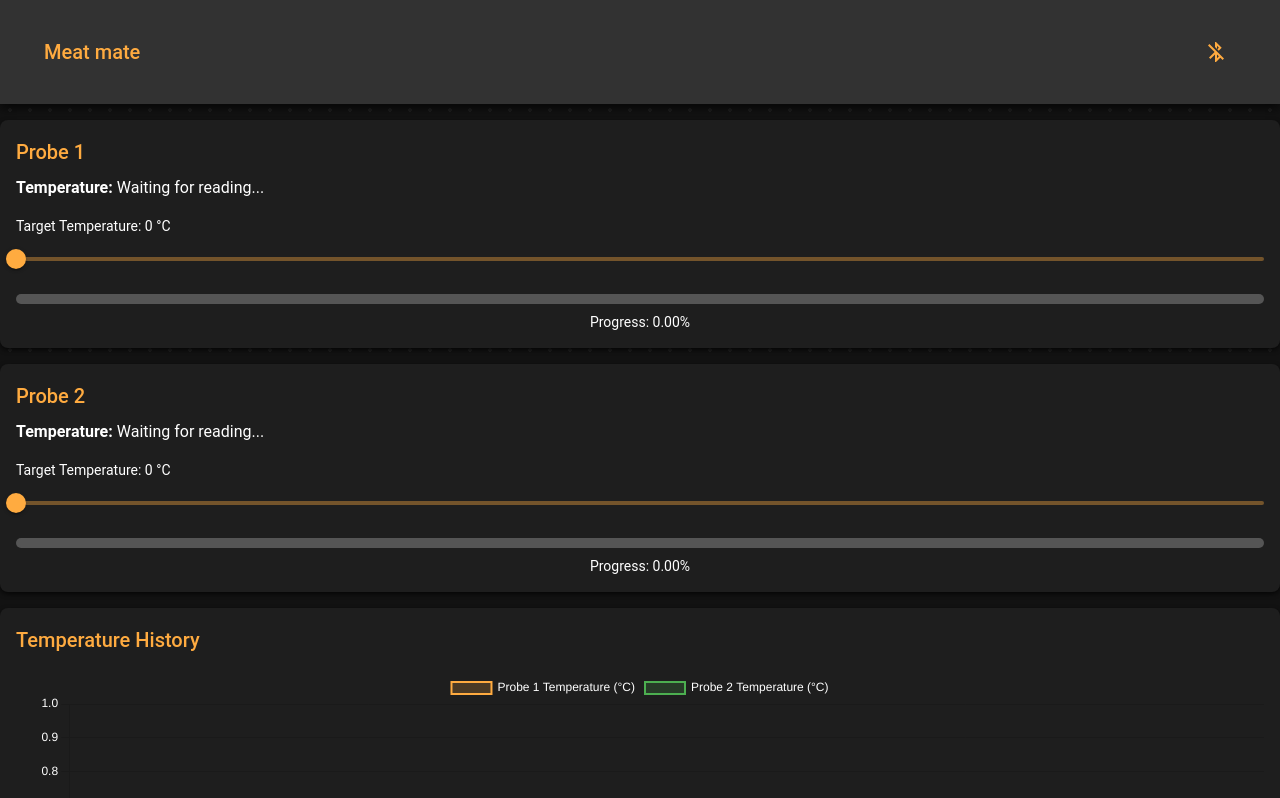
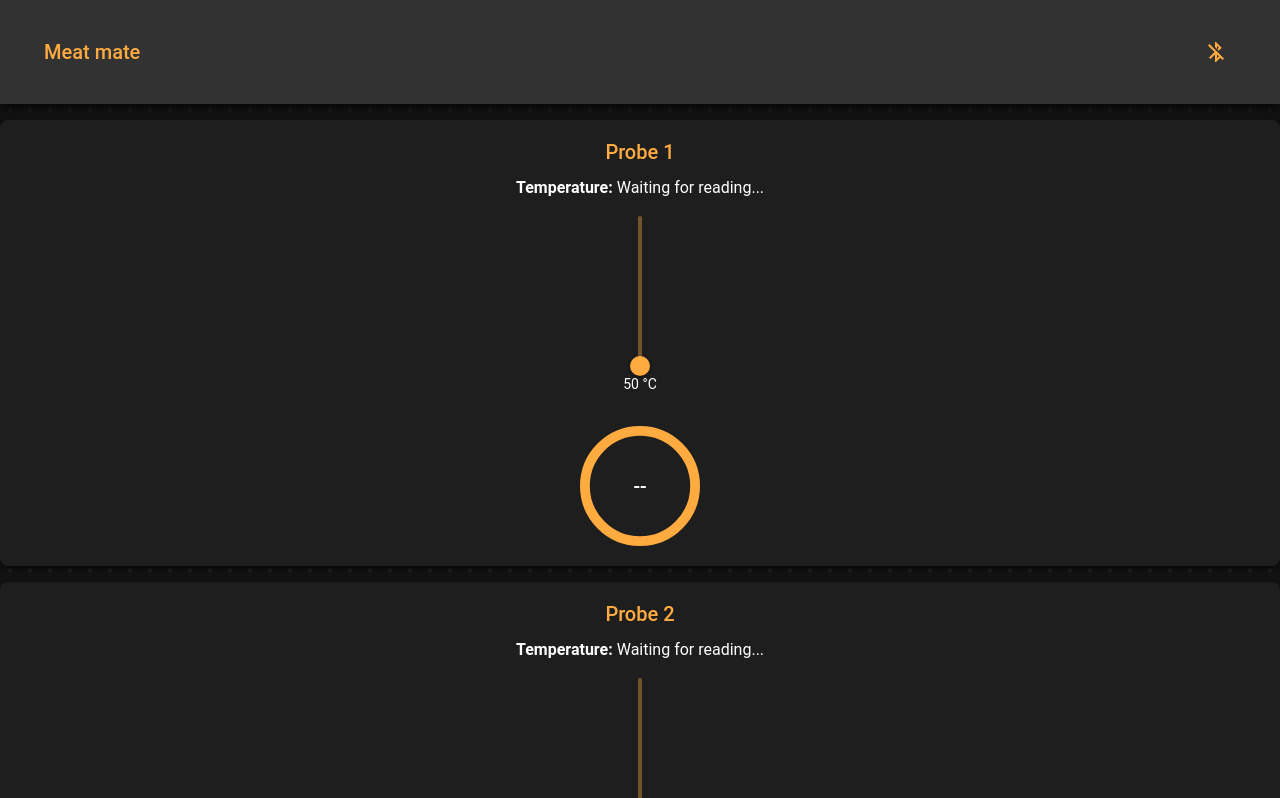
Before and after one commit to Morton/meatmate, a React (Create React App) app: page / in a window 1280 px wide. Shown: the top 798 px of the page. Built offline with nearby package versions, Linux system fonts and the light colour scheme.

Commit message:
Update TimeToTarget to be circular

```diff
--- a/src/components/TemperaturePanel.js
+++ b/src/components/TemperaturePanel.js
@@ -1,43 +1,18 @@
-import React, { useMemo, useState } from "react";
-import { Box, Typography, Slider, LinearProgress } from "@mui/material";
+import React, { useState } from "react";
+import { Box, Typography, Slider } from "@mui/material";
 import { useBluetooth } from "./BluetoothContext";
-import useTimeToTarget from "../hooks/useTimeToTarget";
+import TimeToTarget from "./TimeToTarget";
 
 const TemperaturePanel = ({ probeNumber }) => {
   const { currentTemperatures, temperatureHistories } = useBluetooth();
-  const [targetTemperature, setTargetTemperature] = useState(0);
+  const [targetTemperature, setTargetTemperature] = useState(50);
 
   const temperature = currentTemperatures[probeNumber];
   const history = temperatureHistories[probeNumber];
 
-  const timeToTarget = useTimeToTarget(history, targetTemperature);
-
-  // Convert seconds to a readable time format
-  const formatTime = (seconds) => {
-    if (seconds <= 0) return "Reached or above target.";
-
-    const hrs = Math.floor(seconds / 3600);
-    const mins = Math.floor((seconds % 3600) / 60);
-    const secs = Math.floor(seconds % 60);
-
-    return `${hrs > 0 ? hrs + "h " : ""}${mins > 0 ? mins + "m " : ""}${secs}s`;
-  };
-
-  // Calculate the actual clock time when the target will be reached
-  const targetClockTime = useMemo(() => {
-    if (timeToTarget <= 0) return "Target already reached.";
-    const targetTime = new Date(Date.now() + timeToTarget * 1000);
-    return targetTime.toLocaleTimeString();
-  }, [timeToTarget]);
-
   const handleSliderChange = (event, newValue) => {
     setTargetTemperature(newValue);
   };
-
-  const progress = useMemo(() => {
-    if (!temperature || targetTemperature <= 0) return 0;
-    return Math.min((temperature / targetTemperature) * 100, 100);
-  }, [temperature, targetTemperature]);
 
   return (
     <Box
@@ -47,6 +22,7 @@ const TemperaturePanel = ({ probeNumber }) => {
         borderRadius: 2,
         boxShadow: "0px 2px 5px rgba(0, 0, 0, 0.7)",
         marginTop: 2,
+        textAlign: "center",
       }}
     >
       <Typography variant="h6" sx={{ marginBottom: 1, color: "#ffab40" }}>
@@ -55,43 +31,36 @@ const TemperaturePanel = ({ probeNumber }) => {
       <Typography variant="body1" sx={{ color: "#ffffff" }}>
         <strong>Temperature:</strong> {temperature ? `${temperature.toFixed(2)} °C` : "Waiting for reading..."}
       </Typography>
-      <Box sx={{ marginTop: 2 }}>
-        <Typography variant="body2" sx={{ color: "#ffffff", marginBottom: 1 }}>
-          Target Temperature: {targetTemperature} °C
-        </Typography>
+      <Box
+        sx={{
+          marginTop: 2,
+          display: "flex",
+          alignItems: "center",
+          flexDirection: "column",
+        }}
+      >
         <Slider
+          orientation="vertical"
           value={targetTemperature}
           onChange={handleSliderChange}
-          min={0}
-          max={300} // Adjust the max value as per your use case
+          min={50}
+          max={250}
           step={1}
           valueLabelDisplay="auto"
-          sx={{ color: "#ffab40" }}
+          sx={{
+            height: 150,
+            color: "#ffab40",
+          }}
         />
-      </Box>
-      <Box sx={{ marginTop: 2 }}>
-        <LinearProgress
-          variant="determinate"
-          value={progress}
-          sx={{ height: 10, borderRadius: 5, backgroundColor: "#555" }}
-        />
-        <Typography
-          variant="body2"
-          sx={{ color: "#ffffff", textAlign: "center", marginTop: 1 }}
-        >
-          Progress: {progress.toFixed(2)}%
+        <Typography variant="body2" sx={{ color: "#ffffff", marginTop: 1 }}>
+          {targetTemperature} °C
         </Typography>
       </Box>
-      {timeToTarget !== null && (
-        <>
-          <Typography variant="body2" sx={{ color: "#ffffff", marginTop: 1 }}>
-            <strong>Time to Target:</strong> {formatTime(timeToTarget)}
-          </Typography>
-          <Typography variant="body2" sx={{ color: "#ffffff", marginTop: 1 }}>
-            <strong>Target Time:</strong> {targetClockTime}
-          </Typography>
-        </>
-      )}
+      <TimeToTarget
+        currentTemperature={temperature}
+        temperatureHistory={history}
+        targetTemperature={targetTemperature}
+      />
     </Box>
   );
 };
--- /dev/null
+++ b/src/components/TimeToTarget.js
@@ -0,0 +1,72 @@
+import React, { useMemo } from "react";
+import { Box, Typography, CircularProgress } from "@mui/material";
+import useTimeToTarget from "../hooks/useTimeToTarget";
+
+const TimeToTarget = ({ currentTemperature, temperatureHistory, targetTemperature }) => {
+  const timeToTarget = useTimeToTarget(temperatureHistory, targetTemperature);
+
+  const progress = useMemo(() => {
+    if (!currentTemperature || targetTemperature <= 50) return 0;
+    return Math.min((currentTemperature / targetTemperature) * 100, 100);
+  }, [currentTemperature, targetTemperature]);
+
+  // Convert seconds to a readable time format
+  const formatTime = (seconds) => {
+    if (seconds <= 0) return "Reached or above target.";
+
+    const hrs = Math.floor(seconds / 3600);
+    const mins = Math.floor((seconds % 3600) / 60);
+    const secs = Math.floor(seconds % 60);
+
+    return `${hrs > 0 ? hrs + "h " : ""}${mins > 0 ? mins + "m " : ""}${secs}s`;
+  };
+
+  const targetClockTime = useMemo(() => {
+    if (timeToTarget <= 0) return "Target already reached.";
+    const targetTime = new Date(Date.now() + timeToTarget * 1000);
+    return targetTime.toLocaleTimeString();
+  }, [timeToTarget]);
+
+  return (
+    <Box sx={{ marginTop: 4, textAlign: "center" }}>
+      <Box sx={{ position: "relative", display: "inline-flex" }}>
+        <CircularProgress
+          variant="determinate"
+          value={timeToTarget !== null && !isNaN(timeToTarget) && timeToTarget > 0 ? progress : 100}
+          size={120}
+          sx={{ color: timeToTarget !== null && timeToTarget <= 0 ? "#4caf50" : "#ffab40" }}
+        />
+        <Box
+          sx={{
+            top: 0,
+            left: 0,
+            bottom: 0,
+            right: 0,
+            position: "absolute",
+            display: "flex",
+            alignItems: "center",
+            justifyContent: "center",
+          }}
+        >
+          <Typography variant="h6" sx={{ color: "#ffffff" }}>
+            {timeToTarget !== null && !isNaN(timeToTarget)
+              ? timeToTarget <= 0
+                ? "Done"
+                : formatTime(timeToTarget)
+              : "--"}
+          </Typography>
+        </Box>
+      </Box>
+      {timeToTarget !== null && !isNaN(timeToTarget) && timeToTarget > 0 && (
+        <Typography
+          variant="body2"
+          sx={{ color: "#ffffff", textAlign: "center", marginTop: 2 }}
+        >
+          <strong>Target Time:</strong> {targetClockTime}
+        </Typography>
+      )}
+    </Box>
+  );
+};
+
+export default TimeToTarget;
```
